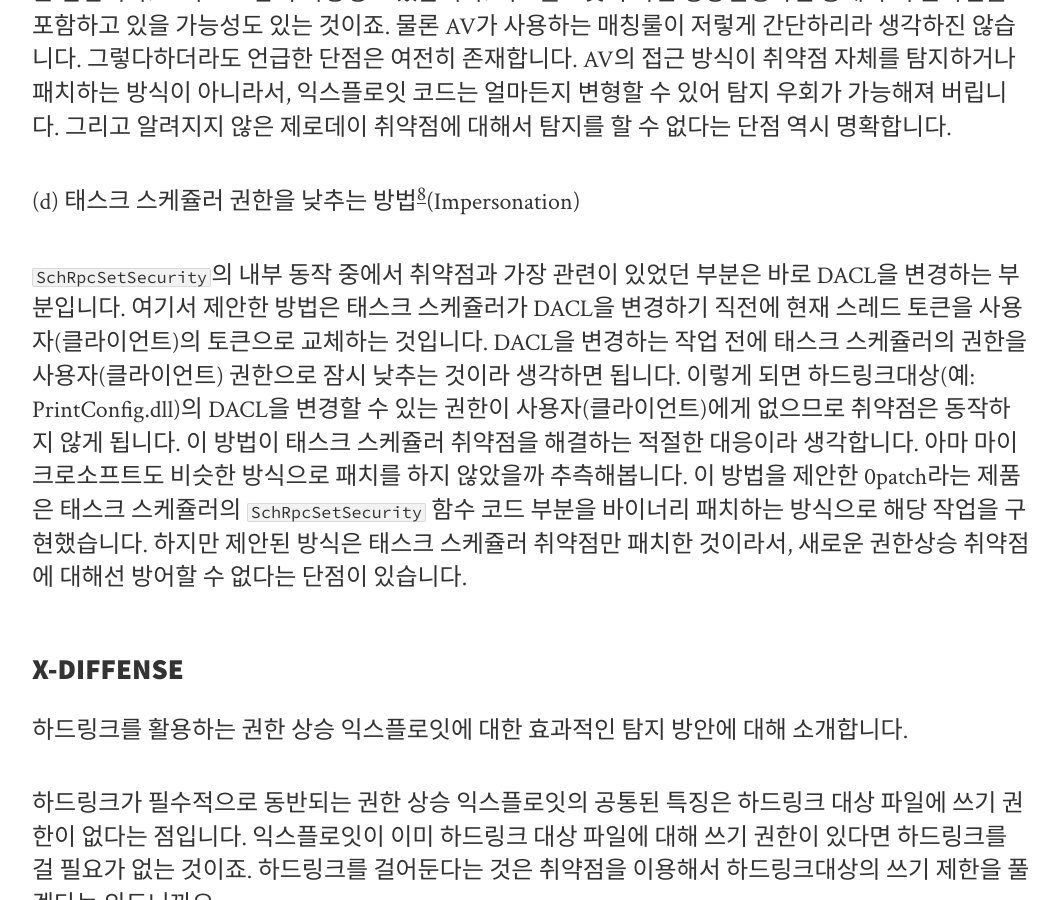
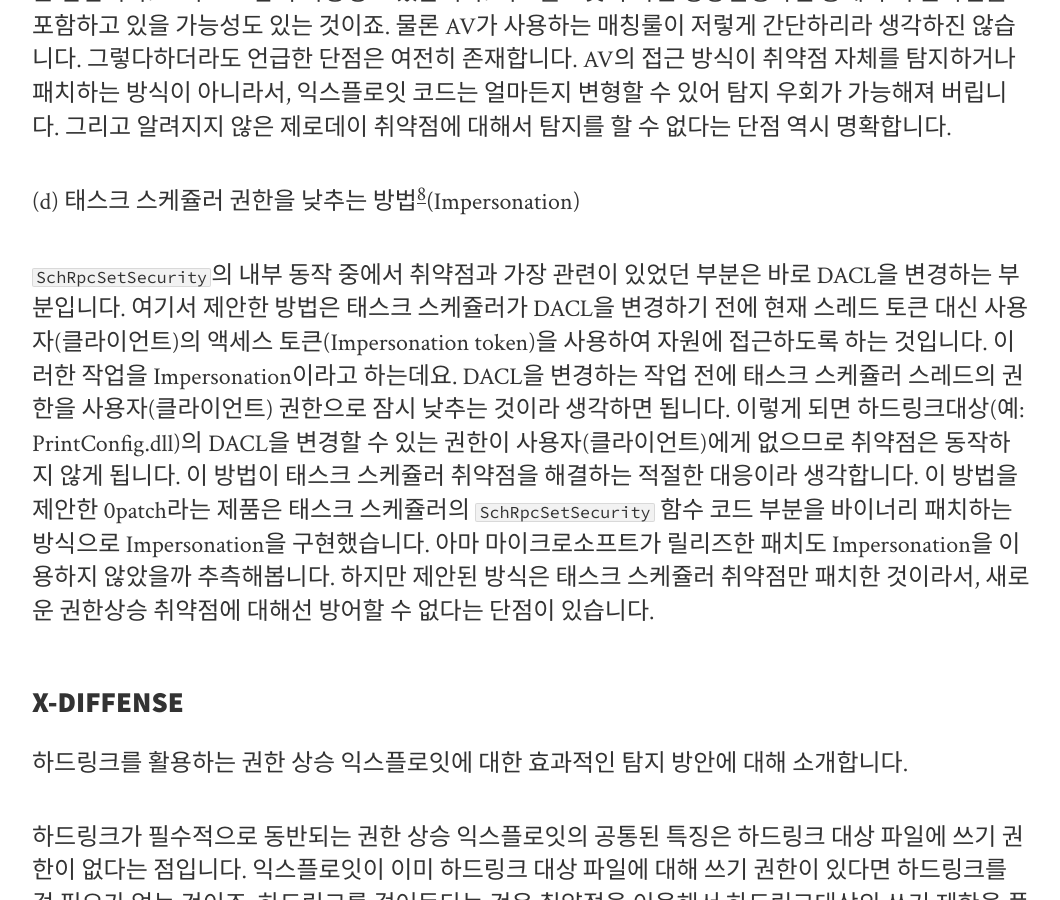
Before and after one commit to intellee/blog.diffense.co.kr, a Jekyll site: the page built from _posts/2019-02-22-hard-link.md, in a window 1280 px wide and 900 px high, scrolled down 12656 px. Shown: the whole window, without its empty margins (108-1168 px from the left). Built offline with Jekyll 4.4.1, drawn with Linux system fonts in a browser that asks for light colours; nearby versions of some CDN libraries.

Commit message:
hard link

```diff
--- a/_posts/2019-02-22-hard-link.md
+++ b/_posts/2019-02-22-hard-link.md
@@ -295,7 +295,7 @@ PE("MZ")이고 ".job" "c:\\windows\\tasks" "ncalrpc" 문자열이 포함되어
 
 (d) 태스크 스케쥴러 권한을 낮추는 방법[^8](Impersonation)
 
-`SchRpcSetSecurity`의 내부 동작 중에서 취약점과 가장 관련이 있었던 부분은 바로 DACL을 변경하는 부분입니다. 여기서 제안한 방법은 태스크 스케쥴러가 DACL을 변경하기 직전에 현재 스레드 토큰을 사용자(클라이언트)의 토큰으로 교체하는 것입니다. DACL을 변경하는 작업 전에 태스크 스케쥴러의 권한을 사용자(클라이언트) 권한으로 잠시 낮추는 것이라 생각하면 됩니다. 이렇게 되면 하드링크대상(예: PrintConfig.dll)의 DACL을 변경할 수 있는 권한이 사용자(클라이언트)에게 없으므로 취약점은 동작하지 않게 됩니다. 이 방법이 태스크 스케쥴러 취약점을 해결하는 적절한 대응이라 생각합니다. 아마 마이크로소프트도 비슷한 방식으로 패치를 하지 않았을까 추측해봅니다. 이 방법을 제안한 0patch라는 제품은 태스크 스케쥴러의 `SchRpcSetSecurity` 함수 코드 부분을 바이너리 패치하는 방식으로 해당 작업을 구현했습니다. 하지만 제안된 방식은 태스크 스케쥴러 취약점만 패치한 것이라서, 새로운 권한상승 취약점에 대해선 방어할 수 없다는 단점이 있습니다.
+`SchRpcSetSecurity`의 내부 동작 중에서 취약점과 가장 관련이 있었던 부분은 바로 DACL을 변경하는 부분입니다. 여기서 제안한 방법은 태스크 스케쥴러가 DACL을 변경하기 전에 현재 스레드 토큰 대신 사용자(클라이언트)의 액세스 토큰(Impersonation token)을 사용하여 자원에 접근하도록 하는 것입니다. 이러한 작업을 Impersonation이라고 하는데요. DACL을 변경하는 작업 전에 태스크 스케쥴러 스레드의 권한을 사용자(클라이언트) 권한으로 잠시 낮추는 것이라 생각하면 됩니다. 이렇게 되면 하드링크대상(예: PrintConfig.dll)의 DACL을 변경할 수 있는 권한이 사용자(클라이언트)에게 없으므로 취약점은 동작하지 않게 됩니다. 이 방법이 태스크 스케쥴러 취약점을 해결하는 적절한 대응이라 생각합니다. 이 방법을 제안한 0patch라는 제품은 태스크 스케쥴러의 `SchRpcSetSecurity` 함수 코드 부분을 바이너리 패치하는 방식으로 Impersonation을 구현했습니다. 아마 마이크로소프트가 릴리즈한 패치도 Impersonation을 이용하지 않았을까 추측해봅니다. 하지만 제안된 방식은 태스크 스케쥴러 취약점만 패치한 것이라서, 새로운 권한상승 취약점에 대해선 방어할 수 없다는 단점이 있습니다.
 
 ### X-DIFFENSE
 
```
Also changed, not shown: 2 other files.
